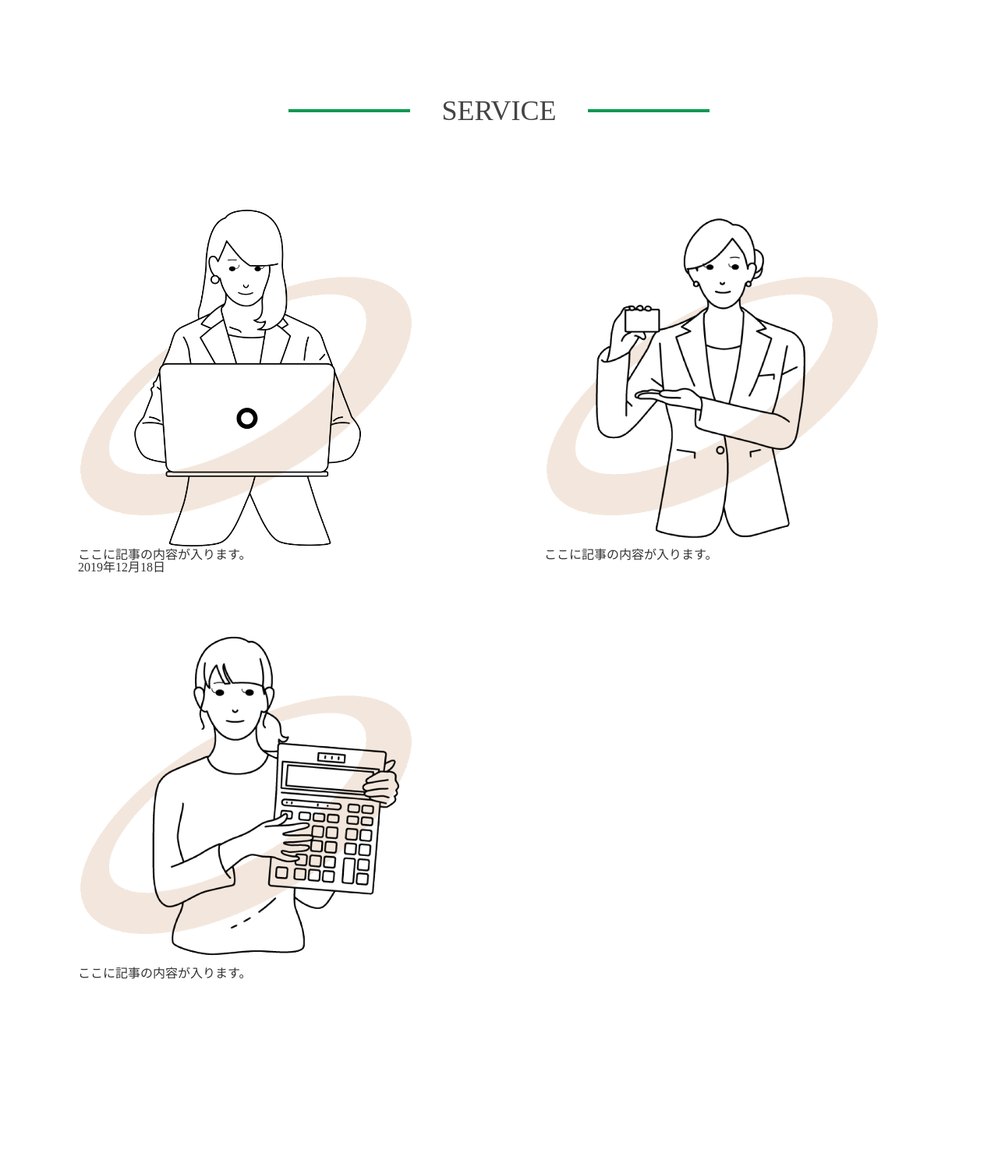
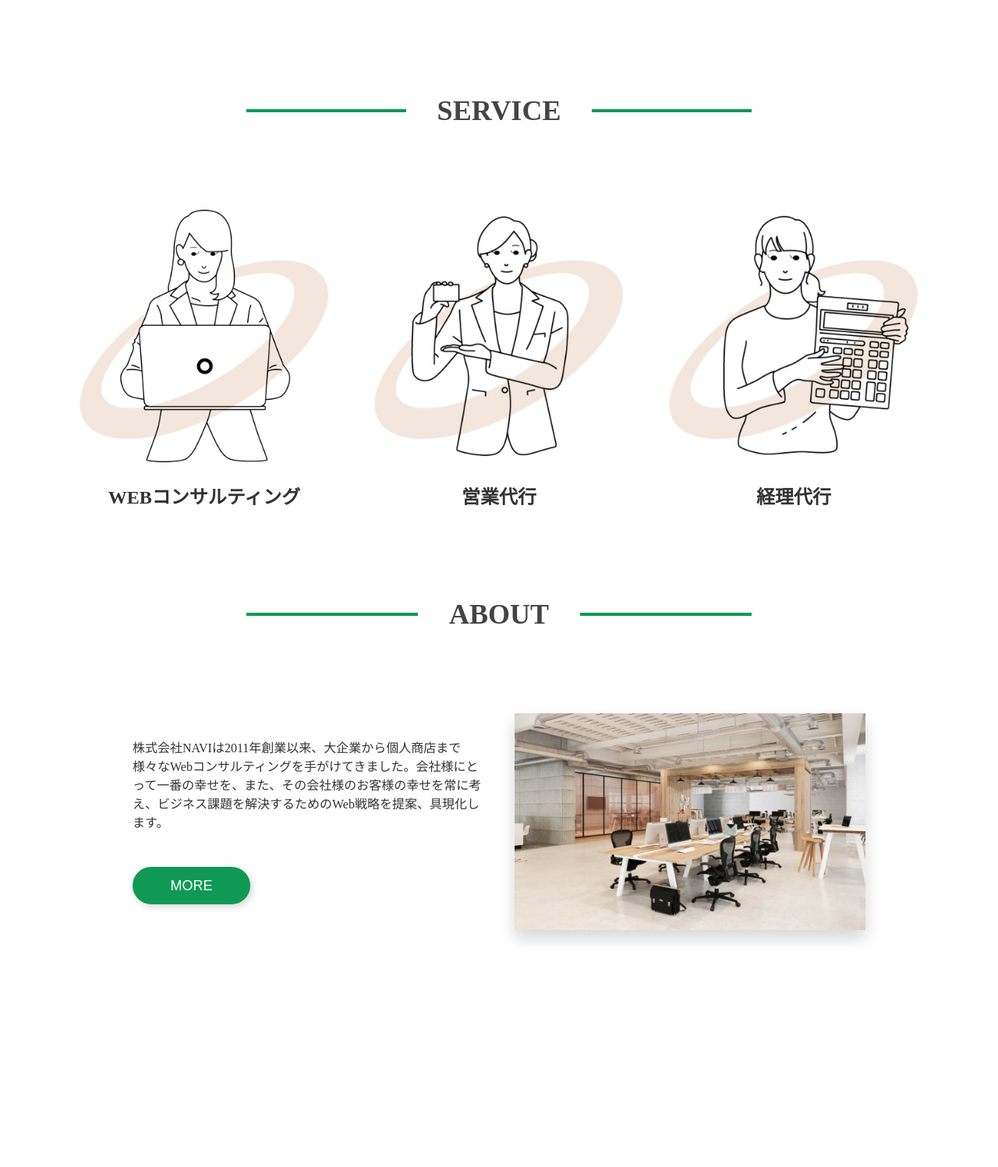
Before and after one commit to takareinhard/isarasample2, a PHP site: page / in a window 1280 px wide. Shown: the part 627-2124 px from the top of the page at 78% size. Run offline with PHP 8.4, Linux system fonts and the light colour scheme.

Commit message:
about部分の書き始め

```diff
--- a/index.html
+++ b/index.html
@@ -48,16 +48,37 @@
       <div class="service-box-wrapper">
         <div class="service-box">
           <figure><img src="img/s-1.png" alt="サービス写真1"></figure>
-          <p>ここに記事の内容が入ります。</p>
-          <time>2019年12月18日</time>
+          <p>WEBコンサルティング</p>
         </div>
         <div class="service-box">
           <figure><img src="img/s-2.png" alt="サービス写真1"></figure>
-          <p>ここに記事の内容が入ります。</p>
+          <p>営業代行</p>
         </div>
         <div class="service-box">
           <figure><img src="img/s-3.png" alt="サービス写真1"></figure>
-          <p>ここに記事の内容が入ります。</p>
+          <p>経理代行</p>
+        </div>
+      </div>
+      <div class="heading">
+        <h2>
+          ABOUT
+        </h2>
+      </div>
+      <div class="about-inner">
+        <div class="about-box-wrapper">
+          <div class="about-box-text">
+            <p>株式会社NAVIは2011年創業以来、大企業から個人商店まで<br>
+              様々なWebコンサルティングを手がけてきました。会社様にと<br>
+              って一番の幸せを、また、その会社様のお客様の幸せを常に考<br>
+              え、ビジネス課題を解決するためのWeb戦略を提案、具現化し<br>
+              ます。</p>
+            <a href=""><button type="button" href="" alt="もっと見る" class="more">
+              MORE
+            </button></a>
+          </div>
+          <div class="about-box-photo">
+            <figure><img src="img/about-1.jpg" alt="社内写真1"></figure>
+          </div>
         </div>
       </div>
     </div>
--- a/style.css
+++ b/style.css
@@ -27,7 +27,8 @@ h2 {
   margin-top: 120px;
   margin-bottom: 109px;
 	color: #444;
-	font-size: 24px;
+  font-size: 24px;
+  font-weight: bold;
 	display: flex;
   align-items: center;
 }
@@ -42,12 +43,12 @@ h2:before, h2:after {
 
 h2:before {
   margin-right: 40px;
-  margin-left: 25%;
+  margin-left: 20%;
 }
 
 h2:after {
   margin-left: 40px;
-  margin-right: 25%;
+  margin-right: 20%;
 }
 
 .container {
@@ -118,9 +119,43 @@ height: 448px;
 }
 
 .service-box {
-  width: 40%;
-  margin-right: 50px;
-  margin-bottom: 70px;
+  width: 30%;
+  text-align: center;
+}
+
+.service-box p{
+  margin-top: 30px;
+  font-size: 24px;
+  font-weight: bold;
+}
+
+.about-inner {
+  max-width: 940px;
+  margin-left: auto;
+  margin-right: auto;
+}
+
+.about-box-wrapper {
+  display: flex;
+  align-items: center;
+  justify-content: space-between;
+}
+
+.more {
+  margin-top: 44px;
+  background-color: #109954;
+  color:white;
+}
+
+.about-box-text p {
+  line-height: 1.5;
+}
+
+.about-box-photo figure {
+  width: 450px;
+  height: 278px;
+  box-shadow: 0px 11px 20px #00000029;
+
 }
 
 footer {
```
